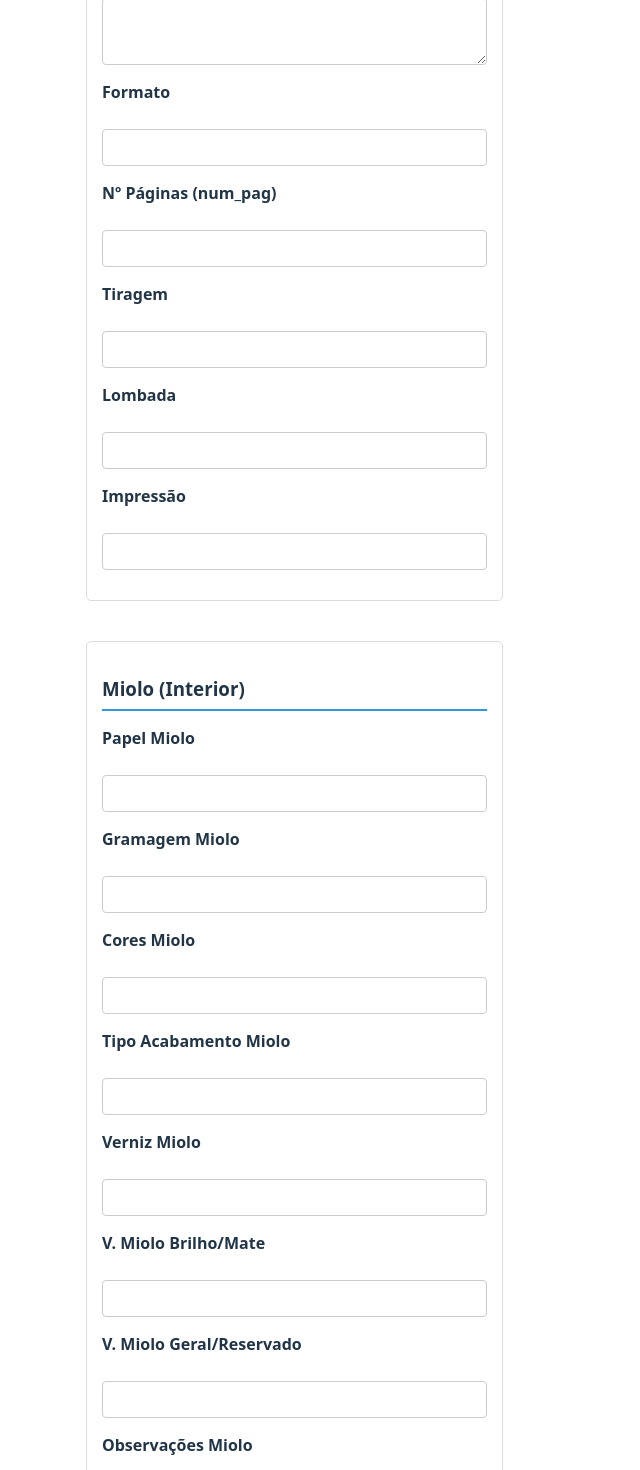
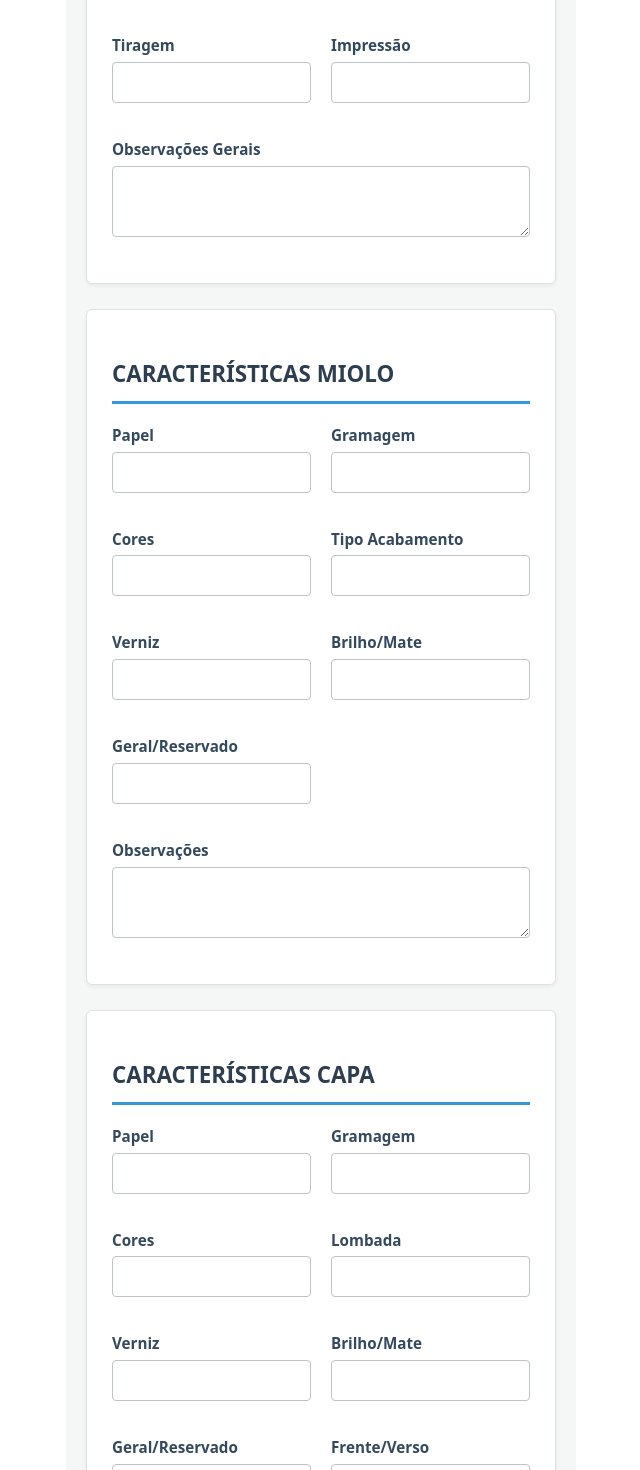
Before and after one commit to HelderOliveira77/crm-os-frontend, a React (Vite) app: page /dashboard/os/nova in a window 1280 px wide. Shown: the part 900-2370 px from the top of the page, without its empty margins (244-884 px from the left). Built offline with nearby package versions, Linux system fonts and the light colour scheme; sample sign-in values are in the browser's storage.

Commit message:
Atualizações FRONTEND

```diff
--- a/src/pages/NovaOS.jsx
+++ b/src/pages/NovaOS.jsx
@@ -130,68 +130,75 @@ function NovaOS() {
 
             <form onSubmit={handleSubmit} style={styles.form}>
 
-                {/* 1. DADOS BASE E ADMIN */}
-                <Section title="Dados Administrativos e Cliente">
+{/* 1. INFORMAÇÃO ORDEM DE SERVIÇO */}
+<Section title="INFORMAÇÃO ORDEM DE SERVIÇO">
+<FormInput label="Nº Ordem Serviço" name="num_o_s" value={formData.num_o_s} onChange={handleChange} type="number" placeholder="Pode ser gerado automaticamente" required />
+
 <FormInput label="Cliente" name="cliente" value={formData.cliente} onChange={handleChange} required />
-                    <FormInput label="Nº Orçamento (num_orc)" name="num_orc" value={formData.num_orc} onChange={handleChange} type="number" />
-                    <FormInput label="Data de Abertura (data_aber)" name="data_aber" value={formData.data_aber} onChange={handleChange} type="date" required />
+<FormInput label="Descrição do Trabalho" name="desc_trab" value={formData.desc_trab} onChange={handleChange} isTextArea required fullWidth />
+<FormInput label="Data de Receção" name="data_recep" value={formData.data_recep} onChange={handleChange} type="date" />
+<FormInput label="Data de Abertura" name="data_aber" value={formData.data_aber} onChange={handleChange} type="date" required />
+<FormInput label="Nº Orçamento" name="num_orc" value={formData.num_orc} onChange={handleChange} type="number" />
 <FormInput label="Estado" name="estado" value={formData.estado} onChange={handleChange} />
-                    <FormInput label="Operador" name="operador" value={formData.operador} onChange={handleChange} readOnly />
 </Section>
 
-                {/* 2. DESCRIÇÃO E ESPECIFICAÇÕES GERAIS */}
-                <Section title="Descrição e Características Gerais">
-                    <FormInput label="Descrição do Trabalho (desc_trab)" name="desc_trab" value={formData.desc_trab} onChange={handleChange} isTextArea required />
+{/* 2. CARACTERÍSTICAS GERAIS */}
+<Section title=" CARACTERÍSTICAS GERAIS ">
 <FormInput label="Formato" name="formato" value={formData.formato} onChange={handleChange} />
-                    <FormInput label="Nº Páginas (num_pag)" name="num_pag" value={formData.num_pag} onChange={handleChange} />
+<FormInput label="Nº Páginas" name="num_pag" value={formData.num_pag} onChange={handleChange} />
 <FormInput label="Tiragem" name="tiragem" value={formData.tiragem} onChange={handleChange} type="number" />
-                    <FormInput label="Lombada" name="lombada" value={formData.lombada} onChange={handleChange} type="number" step="0.01" />
 <FormInput label="Impressão" name="impressao" value={formData.impressao} onChange={handleChange} />
+<FormInput label="Observações Gerais" name="observacoes_gerais" value={formData.observacoes_gerais} onChange={handleChange} isTextArea fullWidth />
 </Section>
 
-                {/* 3. MIOLO (Interior) */}
-                <Section title="Miolo (Interior)">
-                    <FormInput label="Papel Miolo" name="papel_miolo" value={formData.papel_miolo} onChange={handleChange} />
-                    <FormInput label="Gramagem Miolo" name="miolo_gramas" value={formData.miolo_gramas} onChange={handleChange} type="number" />
-                    <FormInput label="Cores Miolo" name="cores_miolo" value={formData.cores_miolo} onChange={handleChange} type="number" />
-                    <FormInput label="Tipo Acabamento Miolo" name="tipo_acabamento_miolo" value={formData.tipo_acabamento_miolo} onChange={handleChange} />
+{/* 3. CARACTERÍSTICAS MIOLO) */}
+<Section title="CARACTERÍSTICAS MIOLO">
+<FormInput label="Papel" name="papel_miolo" value={formData.papel_miolo} onChange={handleChange} />
+<FormInput label="Gramagem" name="miolo_gramas" value={formData.miolo_gramas} onChange={handleChange} type="number" />
+<FormInput label="Cores" name="cores_miolo" value={formData.cores_miolo} onChange={handleChange} type="number" />
+
+<FormInput label="Tipo Acabamento" name="tipo_acabamento_miolo" value={formData.tipo_acabamento_miolo} onChange={handleChange} />
                     {/* Campos de Verniz Miolo */}
-                    <FormInput label="Verniz Miolo" name="verniz_miolo" value={formData.verniz_miolo} onChange={handleChange} />
-                    <FormInput label="V. Miolo Brilho/Mate" name="verniz_miolo_brilho_mate" value={formData.verniz_miolo_brilho_mate} onChange={handleChange} />
-                    <FormInput label="V. Miolo Geral/Reservado" name="verniz_miolo_geral_reservado" value={formData.verniz_miolo_geral_reservado} onChange={handleChange} />
-                    <FormInput label="Observações Miolo" name="observacoes_miolo" value={formData.observacoes_miolo} onChange={handleChange} isTextArea />
+<FormInput label="Verniz" name="verniz_miolo" value={formData.verniz_miolo} onChange={handleChange} />
+<FormInput label="Brilho/Mate" name="verniz_miolo_brilho_mate" value={formData.verniz_miolo_brilho_mate} onChange={handleChange} />
+<FormInput label="Geral/Reservado" name="verniz_miolo_geral_reservado" value={formData.verniz_miolo_geral_reservado} onChange={handleChange} />
+<FormInput label="Observações" name="observacoes_miolo" value={formData.observacoes_miolo} onChange={handleChange} isTextArea fullWidth />
 </Section>
 
-                {/* 4. CAPA (Exterior) */}
-                <Section title="Capa (Exterior)">
-                    <FormInput label="Papel Capa" name="papel_capa" value={formData.papel_capa} onChange={handleChange} />
-                    <FormInput label="Gramagem Capa" name="capa_gramas" value={formData.capa_gramas} onChange={handleChange} type="number" />
-                    <FormInput label="Cores Capa" name="cores_capa" value={formData.cores_capa} onChange={handleChange} type="number" />
+{/* 4. CARACTERÍSTICAS CAPA */}
+<Section title="CARACTERÍSTICAS CAPA">
+<FormInput label="Papel" name="papel_capa" value={formData.papel_capa} onChange={handleChange} />
+<FormInput label="Gramagem" name="capa_gramas" value={formData.capa_gramas} onChange={handleChange} type="number" />
+<FormInput label="Cores" name="cores_capa" value={formData.cores_capa} onChange={handleChange} type="number" />
+<FormInput label="Lombada" name="lombada" value={formData.lombada} onChange={handleChange} type="number" step="0.01" />
                     {/* Campos de Verniz Capa */}
-                    <FormInput label="Verniz Capa" name="verniz_capa" value={formData.verniz_capa} onChange={handleChange} />
-                    <FormInput label="V. Capa Brilho/Mate" name="verniz_capa_brilho_mate" value={formData.verniz_capa_brilho_mate} onChange={handleChange} />
-                    <FormInput label="V. Capa Geral/Reservado" name="verniz_capa_geral_reservado" value={formData.verniz_capa_geral_reservado} onChange={handleChange} />
-                    <FormInput label="V. Capa F/V" name="verniz_capa_f_v" value={formData.verniz_capa_f_v} onChange={handleChange} />
-                    <FormInput label="Observações Capa" name="observacoes_capa" value={formData.observacoes_capa} onChange={handleChange} isTextArea />
+<FormInput label="Verniz" name="verniz_capa" value={formData.verniz_capa} onChange={handleChange} />
+<FormInput label="Brilho/Mate" name="verniz_capa_brilho_mate" value={formData.verniz_capa_brilho_mate} onChange={handleChange} />
+<FormInput label="Geral/Reservado" name="verniz_capa_geral_reservado" value={formData.verniz_capa_geral_reservado} onChange={handleChange} />
+<FormInput label="Frente/Verso" name="verniz_capa_f_v" value={formData.verniz_capa_f_v} onChange={handleChange} />
+<FormInput label="Observações" name="observacoes_capa" value={formData.observacoes_capa} onChange={handleChange} isTextArea fullWidth />
 </Section>
 
-                {/* 5. PROVAS E EXPEDIÇÃO */}
-                <Section title="Provas, Expedição e Observações">
-                    <FormInput label="Provas Cor" name="provas_cor" value={formData.provas_cor} onChange={handleChange} type="number" />
+{/* 5. INFORMAÇÃO PROVAS E CHAPAS*/}
+<Section title="INFORMAÇÃO PROVAS E CHAPAS">
+<FormInput label="N.º Provas Cor" name="provas_cor" value={formData.provas_cor} onChange={handleChange} type="number" />
 <FormInput label="Ozalide Digital" name="ozalide_digital" value={formData.ozalide_digital} onChange={handleChange} type="number" />
 <FormInput label="Provas Konica" name="provas_konica" value={formData.provas_konica} onChange={handleChange} type="number" />
-                    <FormInput label="Local de Entrega" name="local_entrega" value={formData.local_entrega} onChange={handleChange} />
-                    <FormInput label="Forma de Expedição" name="forma_expedicao" value={formData.forma_expedicao} onChange={handleChange} />
-                    <FormInput label="Quantidade de Chapas" name="quantidade_chapas" value={formData.quantidade_chapas} onChange={handleChange} type="number" />
-                    <FormInput label="Observações Gerais" name="observacoes_gerais" value={formData.observacoes_gerais} onChange={handleChange} isTextArea />
+<FormInput label="N.º Chapas" name="quantidade_chapas" value={formData.quantidade_chapas} onChange={handleChange} type="number" />
 </Section>
 
-                {/* 6. CAMPOS DE CONTROLO (Opcionais para o formulário de criação) */}
-                 <Section title="Controlo Interno (Opcional)">
-                    <FormInput label="Nº OS (num_o_s)" name="num_o_s" value={formData.num_o_s} onChange={handleChange} type="number" placeholder="Pode ser gerado automaticamente" />
-                    <FormInput label="Data de Receção" name="data_recep" value={formData.data_recep} onChange={handleChange} type="date" />
-                    <FormInput label="Tempo de Operador" name="tempo_operador" value={formData.tempo_operador} onChange={handleChange} />
+{/* 6. ENTREGA/EXPEDIÇÃO TRABALHO */}
+<Section title="ENTREGA/EXPEDIÇÃO TRABALHO">
+<FormInput label="Local de Entrega" name="local_entrega" value={formData.local_entrega} onChange={handleChange} fullWidth />
+<FormInput label="Forma de Expedição" name="forma_expedicao" value={formData.forma_expedicao} onChange={handleChange} fullWidth />
 </Section>
+
+{/* 7. OPERADOR */}
+<Section title="OPERADOR">
+<FormInput label="Operador" name="operador" value={formData.operador} onChange={handleChange} readOnly />
+<FormInput label="Tempo" name="tempo_operador" value={formData.tempo_operador} onChange={handleChange} />
+</Section>
+
 
 
                 <button type="submit" style={styles.submitButton} disabled={loading}>
@@ -214,17 +221,34 @@ function NovaOS() {
 // Componentes de Ajuda e Estilos (Reutilizáveis)
 // -----------------------------------------------------------
 
+// 1. O componente Section é agora o contentor do Grid
 const Section = ({ title, children }) => (
     <div style={styles.section}>
         <h3 style={styles.sectionTitle}>{title}</h3>
+        {/* Envolvemos os filhos no novo contentor de grid */}
+        <div style={styles.sectionContent}>
             {children}
+        </div>
     </div>
 );
 
-const FormInput = ({ label, name, value, onChange, type = 'text', required = false, isTextArea = false, readOnly = false, placeholder = '' }) => (
-    <div style={styles.formGroup}>
+
+// 2. O componente FormInput deve ser ajustado para aceitar 'fullWidth'
+const FormInput = ({ label, name, value, onChange, type = 'text', required = false, isTextArea = false, readOnly = false, placeholder = '', fullWidth = false }) => {
+
+    // O estilo de largura total agora é aplicado diretamente ao elemento que está dentro do Grid
+    const wrapperStyle = {
+        ...styles.inputWrapper,
+        // Se fullWidth for true, faz o elemento ocupar todas as colunas do Grid
+        ...(fullWidth && { gridColumn: '1 / -1' })
+    };
+
+    return (
+        // Usamos o wrapperStyle que inclui o ajuste de largura total
+        <div style={wrapperStyle}>
             <label style={styles.label}>
                 {label} {required && <span style={{ color: 'red' }}>*</span>}
+
             </label>
             {isTextArea ? (
                 <textarea
@@ -247,27 +271,103 @@ const FormInput = ({ label, name, value, onChange, type = 'text', required = fal
                     style={styles.input}
                     readOnly={readOnly}
                     placeholder={placeholder}
-                step={type === 'number' && (name === 'lombada' ? '0.01' : '1')} // Para lidar com números decimais na lombada
+                    step={type === 'number' && (name === 'lombada' ? '0.01' : '1')}
                 />
             )}
         </div>
     );
+};
 
-// FormSelect e estilos (omiti para brevidade, use os estilos da resposta anterior)
-// ...
+
 
 const styles = {
-    container: { padding: '20px', maxWidth: '1000px', margin: '0 auto' },
-    form: { display: 'flex', flexDirection: 'column', gap: '20px' },
-    section: { padding: '15px', border: '1px solid #ddd', borderRadius: '5px', marginBottom: '20px' },
-    sectionTitle: { borderBottom: '2px solid #3498db', paddingBottom: '5px', marginBottom: '15px' },
-    formGroup: { marginBottom: '15px', display: 'grid', gridTemplateColumns: '1fr 1fr', gap: '20px' },
-    label: { display: 'block', marginBottom: '5px', fontWeight: 'bold', gridColumn: 'span 2' },
-    input: { width: '100%', padding: '10px', boxSizing: 'border-box', border: '1px solid #ccc', borderRadius: '4px', gridColumn: 'span 2' },
-    submitButton: { padding: '15px', backgroundColor: '#27ae60', color: 'white', border: 'none', borderRadius: '4px', cursor: 'pointer', transition: 'background-color 0.3s', fontSize: '1.1em' },
-    cancelButton: { padding: '10px', backgroundColor: '#95a5a6', color: 'white', border: 'none', borderRadius: '4px', cursor: 'pointer', marginTop: '10px' },
-    errorBox: { padding: '10px', backgroundColor: '#fdd', color: 'red', border: '1px solid red', borderRadius: '4px', marginBottom: '15px' },
-    successBox: { padding: '10px', backgroundColor: '#dfd', color: 'green', border: '1px solid green', borderRadius: '4px', marginBottom: '15px' },
+    container: {
+        padding: '20px',
+        width: '100%',     // Ocupa 100% da largura do contentor pai (a área branca)
+        maxWidth: '100%',  // Garante que não é limitado por um max-width antigo
+        margin: '0 auto',  // Mantém centrado (embora com 100% de largura, não é estritamente necessário)
+        backgroundColor: '#f4f7f6',
+        borderRadius: '8px',
+        boxSizing: 'border-box', // Importante para que o padding não aumente o tamanho total para além dos 100%
+    },
+    form: {
+        display: 'flex',
+        flexDirection: 'column',
+        gap: '25px'
+    },
+    section: {
+        padding: '25px',
+        border: '1px solid #e0e0e0',
+        borderRadius: '6px',
+        backgroundColor: '#fff',
+        boxShadow: '0 2px 4px rgba(0,0,0,0.05)',
+    },
+    sectionTitle: {
+        borderBottom: '3px solid #3498db',
+        paddingBottom: '10px',
+        marginBottom: '20px',
+        color: '#2c3e50',
+        fontSize: '1.4em',
+        fontWeight: '600',
+    },
+
+    // >>> NOVOS ESTILOS PARA O LAYOUT GRID <<<
+    sectionContent: { // Onde o Grid é definido (Contentor dos inputs)
+        display: 'grid',
+        //gridTemplateColumns: 'repeat(auto-fit, minmax(320px, 1fr))',
+        gridTemplateColumns: '1fr 1fr', // 2 colunas exatas
+        gap: '20px',
+    },
+    inputWrapper: {
+        // display: 'flex',
+        // flexDirection: 'column',
+        gap: '5px', // Isso é para o espaçamento entre label e input
+        // Adicionamos margem inferior para separar visualmente se necessário
+        marginBottom: '15px'
+    },
+    // >>> FIM NOVOS ESTILOS <<<
+
+    label: {
+        display: 'block',
+        marginBottom: '5px',
+        fontWeight: '600',
+        color: '#34495e',
+        fontSize: '0.95em',
+    },
+    input: {
+        width: '100%',
+        padding: '12px 10px',
+        boxSizing: 'border-box',
+        border: '1px solid #bdc3c7',
+        borderRadius: '4px',
+        transition: 'border-color 0.3s, box-shadow 0.3s',
+    },
+    // Estilos de botões mais apelativos
+    submitButton: {
+        padding: '15px',
+        backgroundColor: '#2ecc71',
+        color: 'white',
+        border: 'none',
+        borderRadius: '5px',
+        cursor: 'pointer',
+        fontSize: '1.2em',
+        fontWeight: 'bold',
+        transition: 'background-color 0.3s',
+        marginTop: '20px',
+    },
+    cancelButton: {
+        padding: '12px',
+        backgroundColor: '#e74c3c',
+        color: 'white',
+        border: 'none',
+        borderRadius: '5px',
+        cursor: 'pointer',
+        marginTop: '10px',
+        transition: 'background-color 0.3s',
+    },
+
+
+
 };
 
 export default NovaOS;
```
Lines whose indentation alone changed are shown as unchanged.
